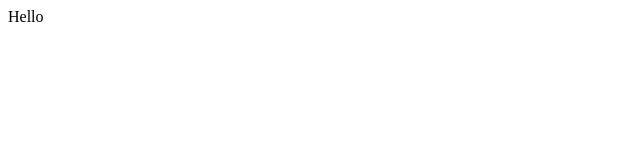
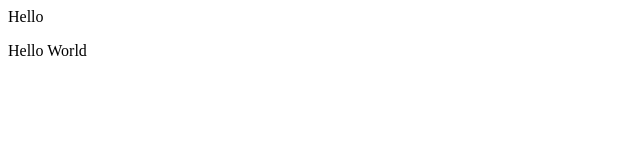
Before and after one commit to al1ansari/demoRepo, a plain HTML site: page index.html in a window 1280 px wide. Shown: the full height of the page, 0-640 px from the left. Drawn offline with Linux system fonts and the light colour scheme.

Commit message:
Added new line in index.html

```diff
--- a/index.html
+++ b/index.html
@@ -1 +1,2 @@
 <p>Hello<p>
+<p>Hello World</P>
```
